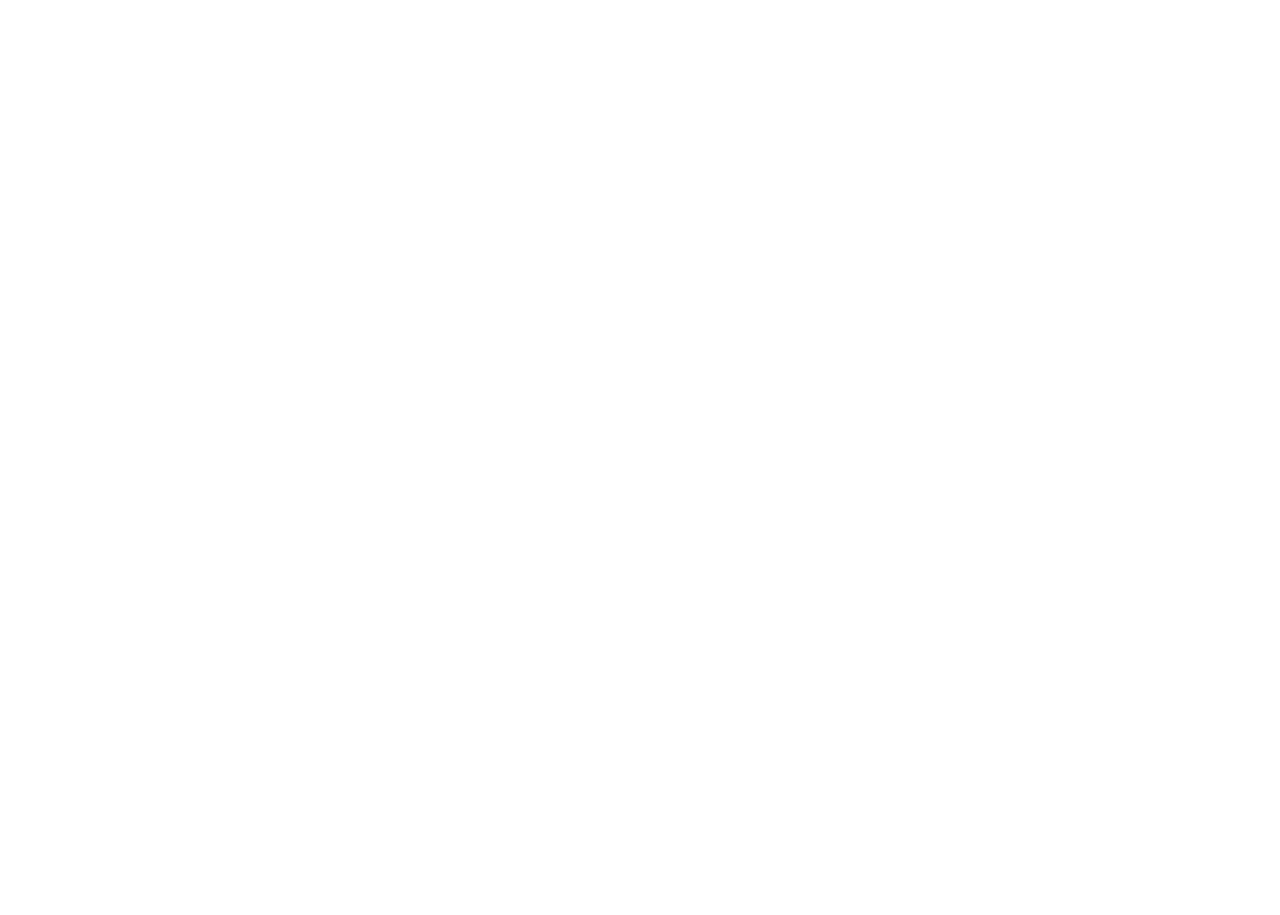
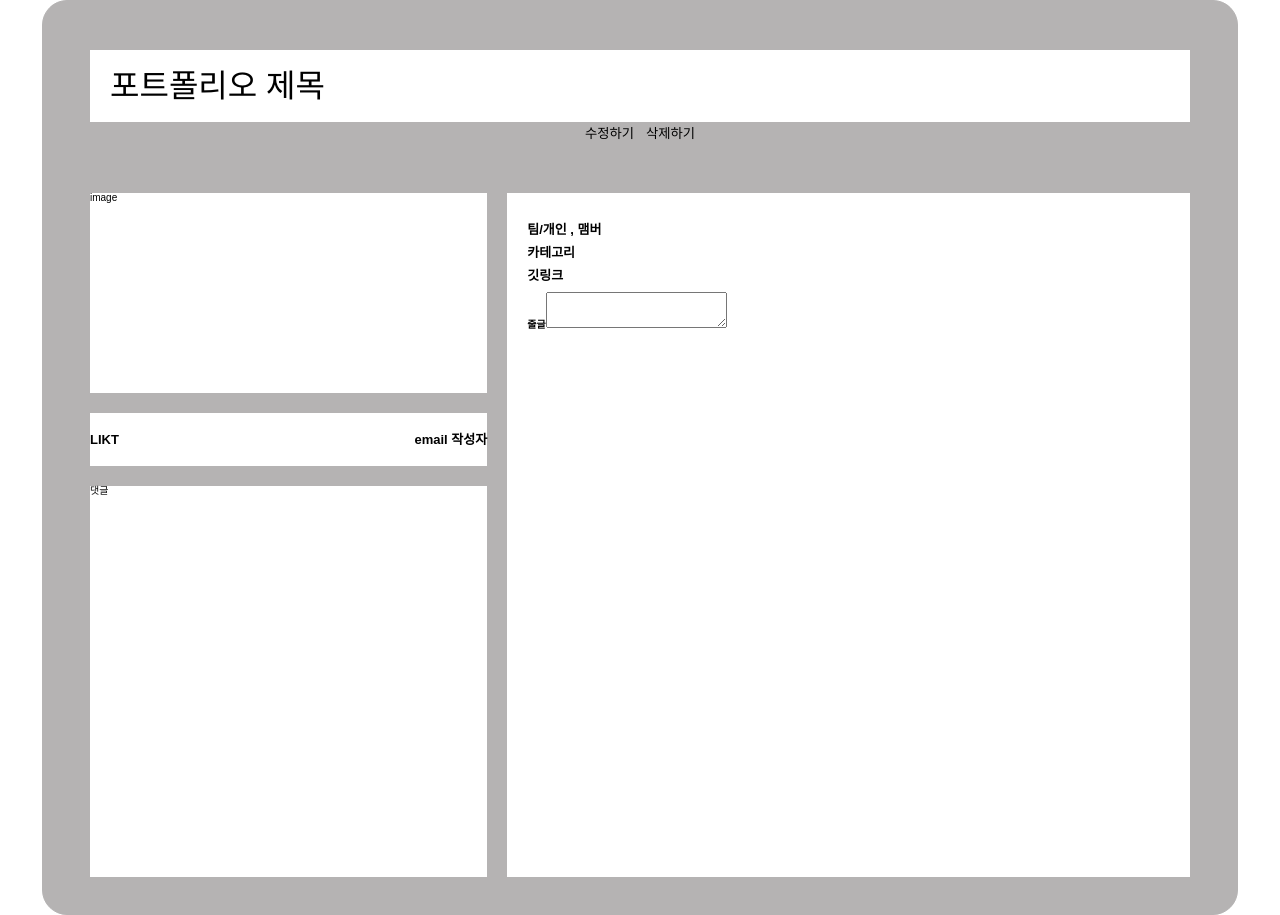
Before and after one commit to Plain-Portfolio/portfolio_front, a React (Create React App) app: page /read/1 in a window 1280 px wide. Before the commit this address had no page. Before the commit the page ends 800 px from the top, so only its background shows below. Built offline with nearby package versions, Linux system fonts and the light colour scheme.

Commit message:
Feat: 게시글 상세조회 UI

```diff
--- a/src/App.tsx
+++ b/src/App.tsx
@@ -9,7 +9,8 @@
 import { QueryClient, QueryClientProvider } from "@tanstack/react-query";
 import CustomToast from "./components/CustomToast";
 import "react-toastify/dist/ReactToastify.min.css";
-// import Post from "./pages/Post";
+import Post from "./pages/Post";
+import Detail from "./pages/Detail";
 
 const queryClient = new QueryClient();
 
@@ -24,7 +25,8 @@
             <Route path="/" element={<Home />} />
             <Route path="/join" element={<Join />} />
             <Route path="/login" element={<Login />} />
-            {/* <Route path="/post" element={<Post />} /> */}
+            <Route path="/post" element={<Post />} />
+            <Route path="/read/:id" element={<Detail />} />
           </Routes>
         </BrowserRouter>
       </QueryClientProvider>
--- /dev/null
+++ b/src/pages/Detail.tsx
@@ -0,0 +1,106 @@
+import { Container } from "../components/CommonTag";
+import styled from "styled-components";
+import { SectionCol, SectionRow } from "../components/SectionDirection";
+
+type Props = {};
+const poster = {
+  title: "포트폴리오 제목",
+};
+
+const Detail = (props: Props) => {
+  return (
+    <Container>
+      <ReadBorder>
+        <ReadTitle>{poster.title}</ReadTitle>
+        <ButtonGruop>
+          <button type="button">수정하기</button>
+          <button type="button">삭제하기</button>
+        </ButtonGruop>
+        <ReadContent>
+          <SectionLeft>
+            <ImageContainer>image</ImageContainer>
+            <LikeInfo>
+              <Ul>
+                <Li>LIKT</Li>
+                <Li>email 작성자</Li>
+              </Ul>
+            </LikeInfo>
+            <Comment>댓글</Comment>
+          </SectionLeft>
+          <SectionRight>
+            <ul>
+              <Li>팀/개인 , 맴버</Li>
+              <Li>카테고리</Li>
+              <Li>깃링크</Li>
+              <Li>
+                <span>줄글</span>
+                <textarea></textarea>
+              </Li>
+            </ul>
+          </SectionRight>
+        </ReadContent>
+      </ReadBorder>
+    </Container>
+  );
+};
+
+export default Detail;
+
+const ButtonGruop = styled(Container)``;
+const ReadBorder = styled.div`
+  width: 119.6rem;
+  min-height: 91.5rem;
+  padding: 4.9rem 4.7rem;
+  border: 1px solid ${({ theme }) => theme.darkgray};
+  border-radius: 2.5rem;
+  background-color: ${({ theme }) => theme.darkgray};
+`;
+
+const ReadTitle = styled.h1`
+  background-color: white;
+  padding: 2rem;
+  font-size: 3.2rem;
+`;
+const ReadContent = styled(SectionRow)`
+  height: 90%;
+  padding-top: 5rem;
+  margin-bottom: 5rem;
+  justify-content: space-between;
+`;
+const SectionLeft = styled(SectionCol)`
+  flex-grow: 4;
+  margin-right: 2rem;
+
+  & > div:not(:first-child) {
+    margin-top: 2rem;
+  }
+`;
+const SectionRight = styled(SectionCol)`
+  flex-grow: 6;
+  justify-content: flex-start;
+  padding: 2rem;
+  background-color: white;
+`;
+const LikeInfo = styled.div`
+  flex-grow: 0;
+  padding: 1rem 0;
+  background-color: white;
+`;
+const Ul = styled.ul`
+  display: flex;
+  justify-content: space-between;
+  background-color: white;
+`;
+const Li = styled.li`
+  font-size: 1.3rem;
+  font-weight: 900;
+  margin: 1rem 0;
+`;
+const ImageContainer = styled.div`
+  flex-grow: 3;
+  background-color: white;
+`;
+const Comment = styled.div`
+  flex-grow: 6;
+  background-color: white;
+`;
```
